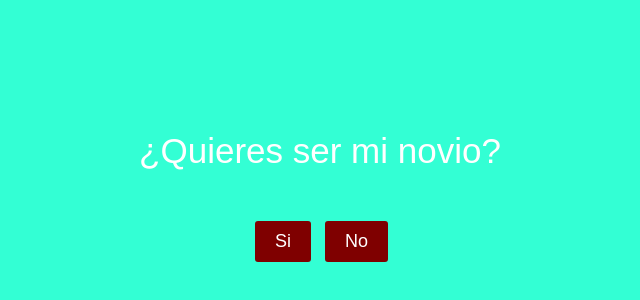
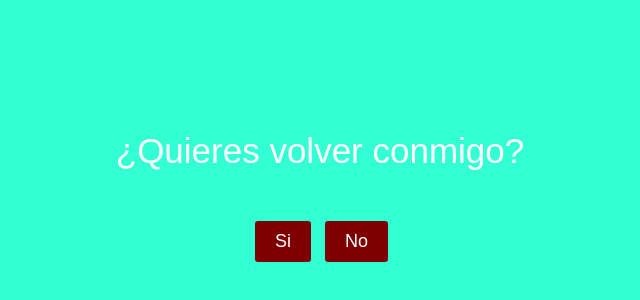
Before and after one commit to fluttershyss/WEBNEW, a plain HTML site: page index.html in a window 1280 px wide. Shown: the part 224-524 px from the top of the page, without its empty margins (320-960 px from the left). Drawn offline with Linux system fonts and the light colour scheme.

Commit message:
Update index.html

```diff
--- a/index.html
+++ b/index.html
@@ -11,7 +11,7 @@
 <body>
     <div class="container">
         <div class="title">
-            ¿Quieres ser mi novio?
+            ¿Quieres volver conmigo?
         </div>
 
         <div class="buttons">
```
